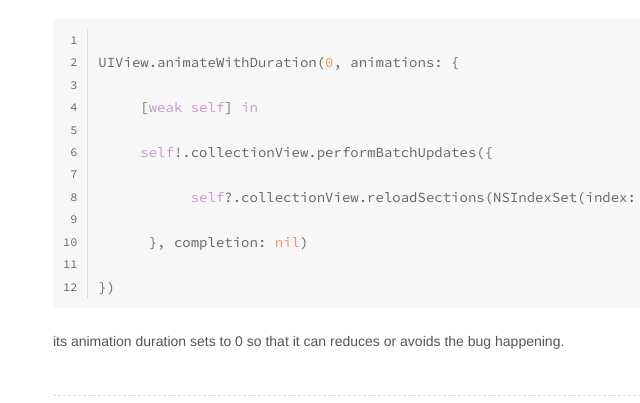
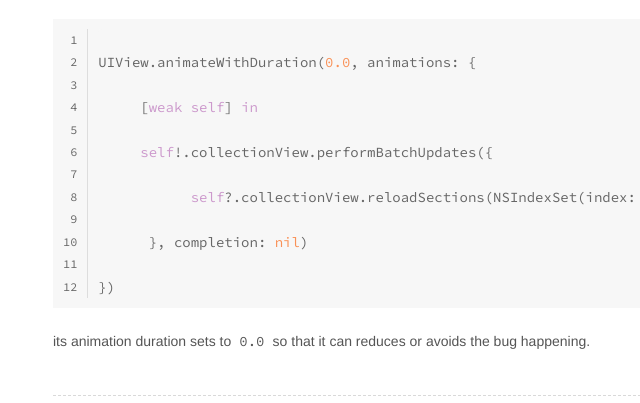
Before and after one commit to litt1e-p/litt1e-p.github.io, a plain HTML site: page index.html in a window 1280 px wide. Shown: the part 230-633 px from the top of the page, 178-818 px from the left. Drawn offline with nearby package versions, Linux system fonts and the light colour scheme.

Commit message:
Site updated: 2016-07-27 23:19:53

```diff
--- a/index.html
+++ b/index.html
@@ -54,8 +54,8 @@
     <div class="article-entry" itemprop="articleBody">
 
         <p>the animated effect is quite werid while reloading UICollectionView’s section which is base on our custom flowLayout, to reduce or avoid that, here is a solution to it. </p>
-<figure class="highlight swift"><table><tr><td class="gutter"><pre><span class="line">1</span><br><span class="line">2</span><br><span class="line">3</span><br><span class="line">4</span><br><span class="line">5</span><br><span class="line">6</span><br><span class="line">7</span><br><span class="line">8</span><br><span class="line">9</span><br><span class="line">10</span><br><span class="line">11</span><br><span class="line">12</span><br></pre></td><td class="code"><pre><span class="line"></span><br><span class="line"><span class="type">UIView</span>.animateWithDuration(<span class="number">0</span>, animations: &#123;</span><br><span class="line"></span><br><span class="line">     [<span class="keyword">weak</span> <span class="keyword">self</span>] <span class="keyword">in</span></span><br><span class="line"></span><br><span class="line">     <span class="keyword">self</span>!.collectionView.performBatchUpdates(&#123; </span><br><span class="line"></span><br><span class="line">           <span class="keyword">self</span>?.collectionView.reloadSections(<span class="type">NSIndexSet</span>(index: yourIndex))</span><br><span class="line"></span><br><span class="line">      &#125;, completion: <span class="literal">nil</span>)</span><br><span class="line"></span><br><span class="line">&#125;)</span><br></pre></td></tr></table></figure>
-<p>its animation duration sets to 0 so that it can reduces or avoids the bug happening. </p>
+<figure class="highlight swift"><table><tr><td class="gutter"><pre><span class="line">1</span><br><span class="line">2</span><br><span class="line">3</span><br><span class="line">4</span><br><span class="line">5</span><br><span class="line">6</span><br><span class="line">7</span><br><span class="line">8</span><br><span class="line">9</span><br><span class="line">10</span><br><span class="line">11</span><br><span class="line">12</span><br></pre></td><td class="code"><pre><span class="line"></span><br><span class="line"><span class="type">UIView</span>.animateWithDuration(<span class="number">0.0</span>, animations: &#123;</span><br><span class="line"></span><br><span class="line">     [<span class="keyword">weak</span> <span class="keyword">self</span>] <span class="keyword">in</span></span><br><span class="line"></span><br><span class="line">     <span class="keyword">self</span>!.collectionView.performBatchUpdates(&#123; </span><br><span class="line"></span><br><span class="line">           <span class="keyword">self</span>?.collectionView.reloadSections(<span class="type">NSIndexSet</span>(index: yourIndex))</span><br><span class="line"></span><br><span class="line">      &#125;, completion: <span class="literal">nil</span>)</span><br><span class="line"></span><br><span class="line">&#125;)</span><br></pre></td></tr></table></figure>
+<p>its animation duration sets to <code>0.0</code> so that it can reduces or avoids the bug happening. </p>
 
 
 
```
Also changed, not shown: 2016/07/27/Reduce-animated-effect-of-UICollectionView-while-reloading-section/index.html (+3 -3 lines), atom.xml (+4 -4 lines).
